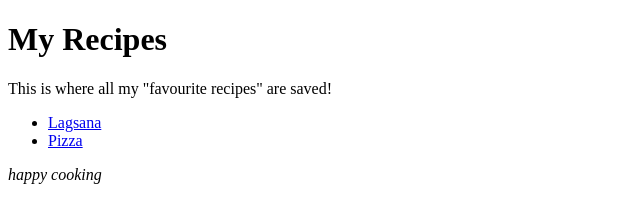
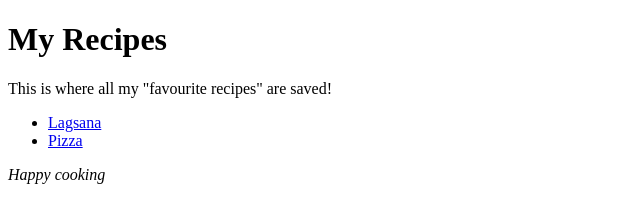
Before and after one commit to johnnybinh/odin-recipes, a plain HTML site: page index.html in a window 1280 px wide. Shown: the full height of the page, 0-640 px from the left. Drawn offline with Linux system fonts and the light colour scheme.

Commit message:
discord testing

```diff
--- a/index.html
+++ b/index.html
@@ -15,6 +15,6 @@
         <li><a href="recipes/lagsana.html">Lagsana</a></li>
         <li><a href="recipes/pizza.html">Pizza</a></li>
     </ul>
-    <em>happy cooking</em>
+    <em>Happy cooking</em>
 </body>
 </html>
```
